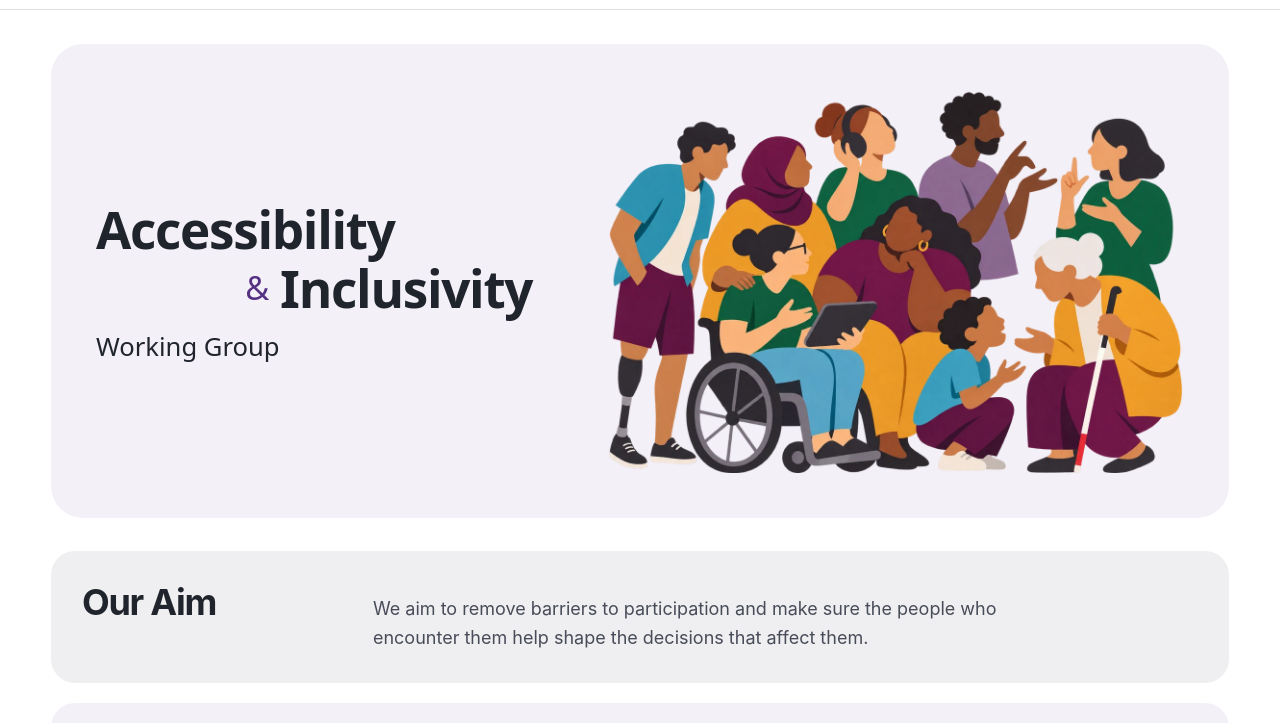
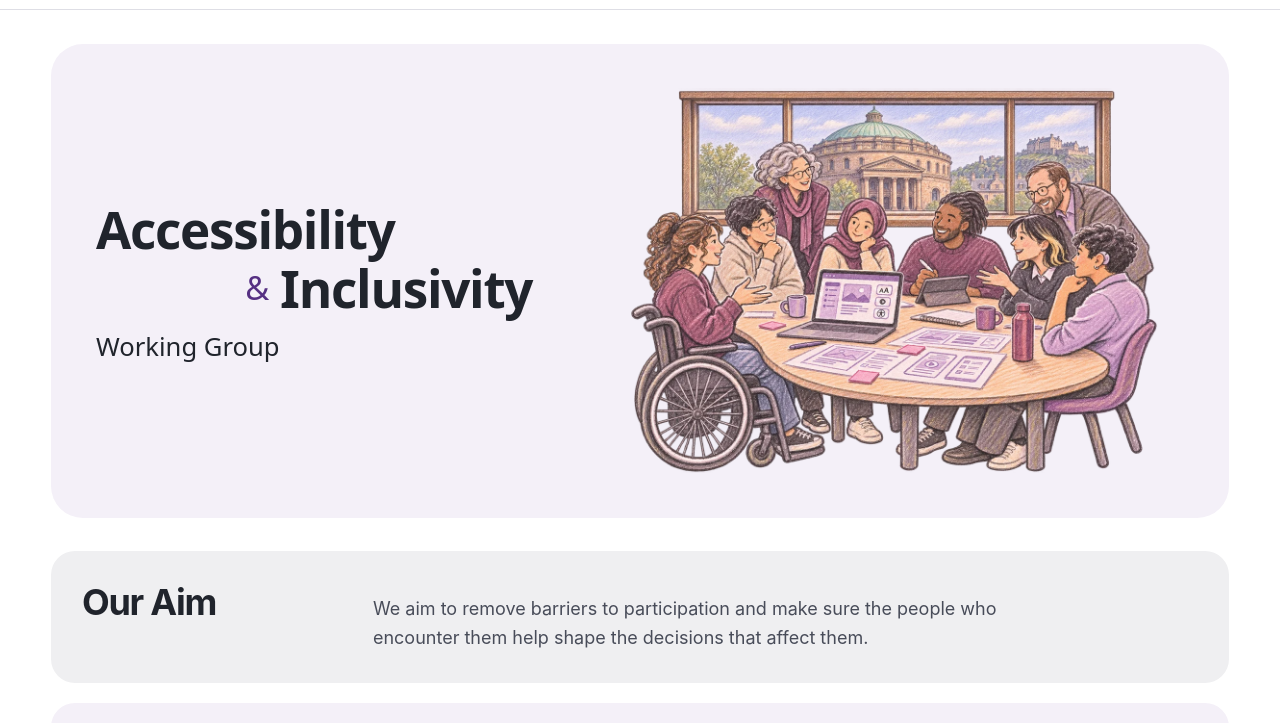
Before and after one commit to aiwg-uoe/aiwg-uoe.github.io, an Astro site: page / in a window 1280 px wide. Shown: the part 65-788 px from the top of the page. Built offline with nearby package versions, Linux system fonts and the light colour scheme; Astro itself is replaced by a stand-in of ours.

Commit message:
Update homepage illustration with Edinburgh landmarks

```diff
--- a/src/pages/index.astro
+++ b/src/pages/index.astro
@@ -7,7 +7,7 @@ const base = import.meta.env.BASE_URL;
   <h1 class="group-name">Accessibility
     <span class="name-second"><span class="name-amp">&amp;</span> Inclusivity</span>
     <span class="name-suffix">Working Group</span></h1>
-<img class="hero-art" src={import.meta.env.BASE_URL + "group-discussion.webp"} width="1200" height="800" alt="Nine people of different generations gather in conversation. Two sign to each other, a wheelchair user holds a tablet, and a child talks with an older person using a white cane." /></section>
+<img class="hero-art" src={base + 'aiwg-collaboration.webp'} width="1200" height="800" alt="Students and academics, including a wheelchair user, discuss an accessible website prototype. McEwan Hall and Edinburgh Castle are visible through the window." /></section>
 <section class="aim">
   <h2>Our Aim</h2>
   <p>We aim to remove barriers to participation and make sure the people who encounter them help shape the decisions that affect them.</p>
```
Also changed, not shown: public/aiwg-collaboration.webp (added).
